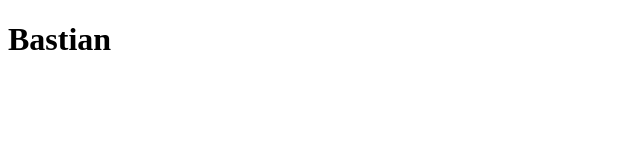
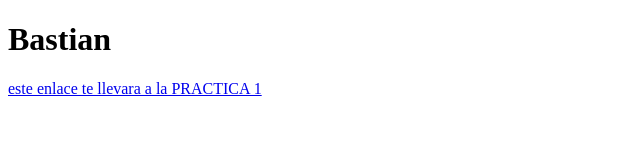
Before and after one commit to basti-castillo/FUNVAL-G3, a plain HTML site: page index.html in a window 1280 px wide. Shown: the whole page, without its empty margins (0-640 px from the left). Drawn offline with Linux system fonts and the light colour scheme.

Commit message:
Add 1ra fold dia 2

```diff
--- a/index.html
+++ b/index.html
@@ -7,5 +7,6 @@
 </head>
 <body>
     <h1>Bastian</h1>
+    <a href="./Dia 2/index.html">este enlace te llevara a la PRACTICA 1</a>
 </body>
 </html>
```
